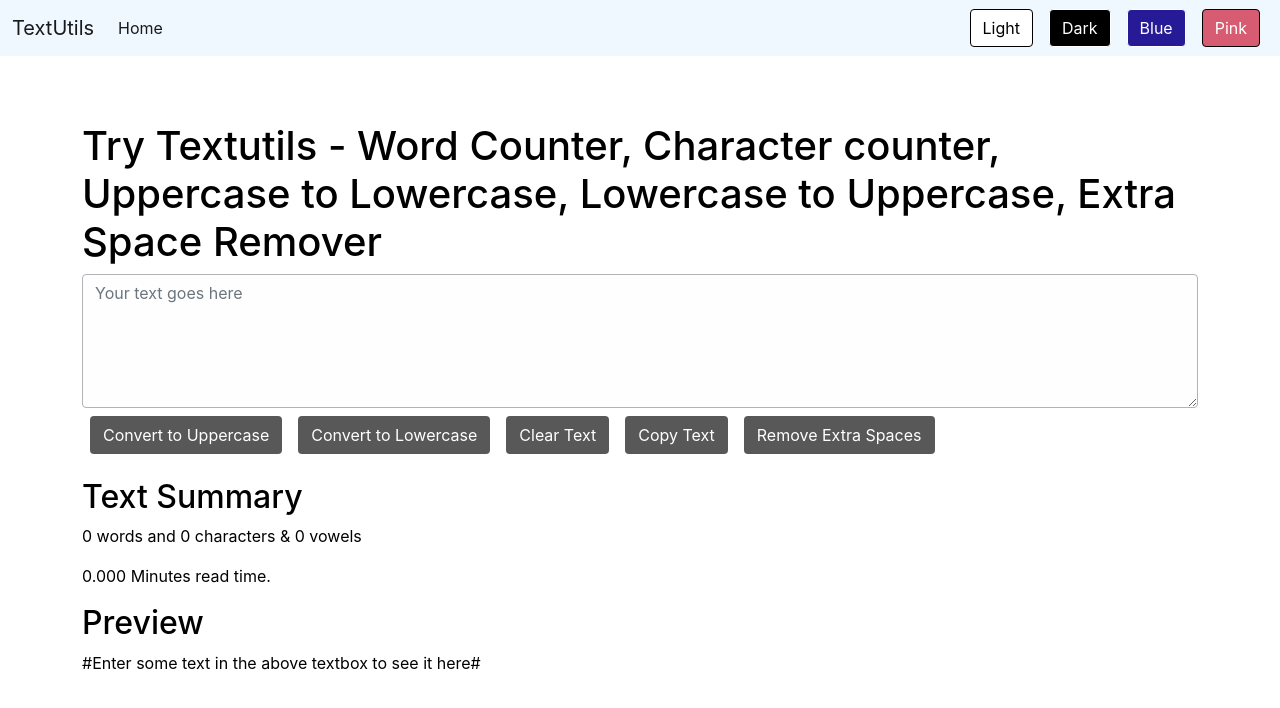
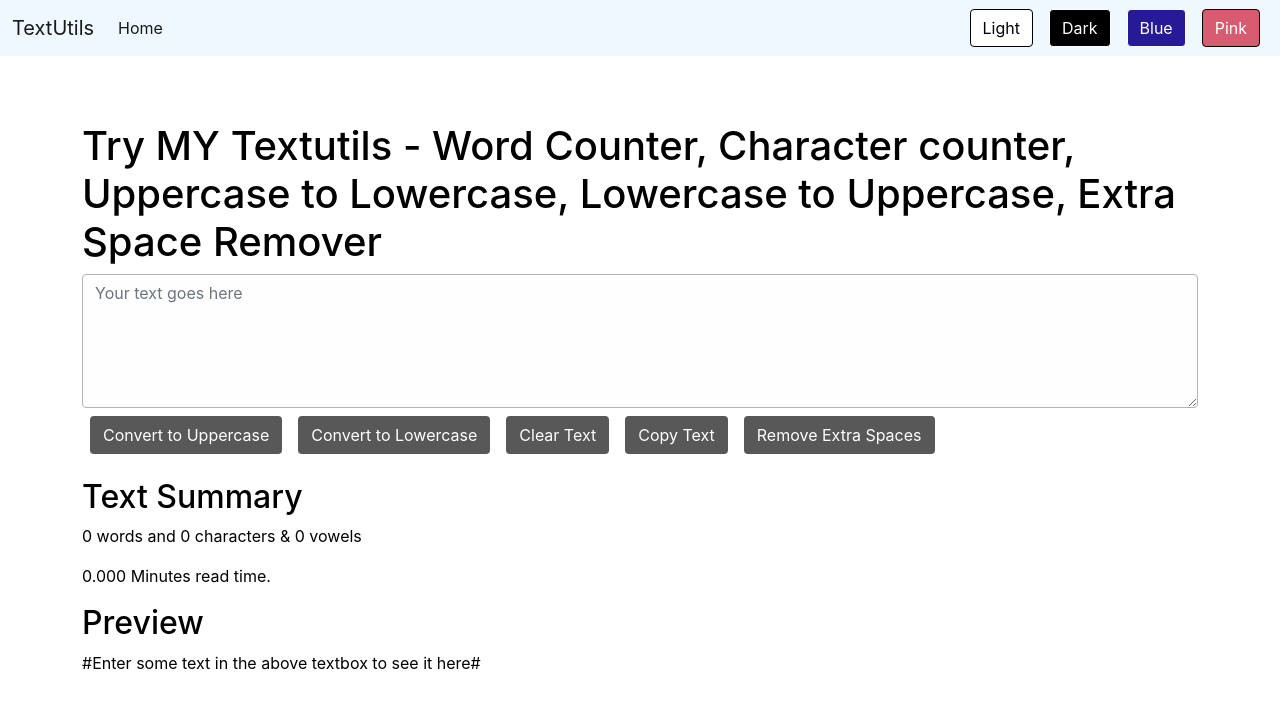
Before and after one commit to hamza-1605/TextUtils, a React (Create React App) app: page / in a window 1280 px wide. Shown: the top 708 px of the page. Built offline with nearby package versions, Linux system fonts and the light colour scheme.

Commit message:
Update App.js

```diff
--- a/src/App.js
+++ b/src/App.js
@@ -70,7 +70,7 @@ function App() {
     {/* <Router> */}
       <Navbar title="TextUtils" mode={ mode } toggle={ toggleMode } />
       <Alert alert = {alert} />
-      <TextForm mode={mode} alert={showAlert} heading={'Try Textutils - Word Counter, Character counter, Uppercase to Lowercase, Lowercase to Uppercase, Extra Space Remover'} />
+      <TextForm mode={mode} alert={showAlert} heading={'Try MY Textutils - Word Counter, Character counter, Uppercase to Lowercase, Lowercase to Uppercase, Extra Space Remover'} />
       {/* <Routes>
         <Route path="/about" element={<About/>} />
         <Route path="/" element={<TextForm mode={mode} alert={showAlert} />}/>
```
